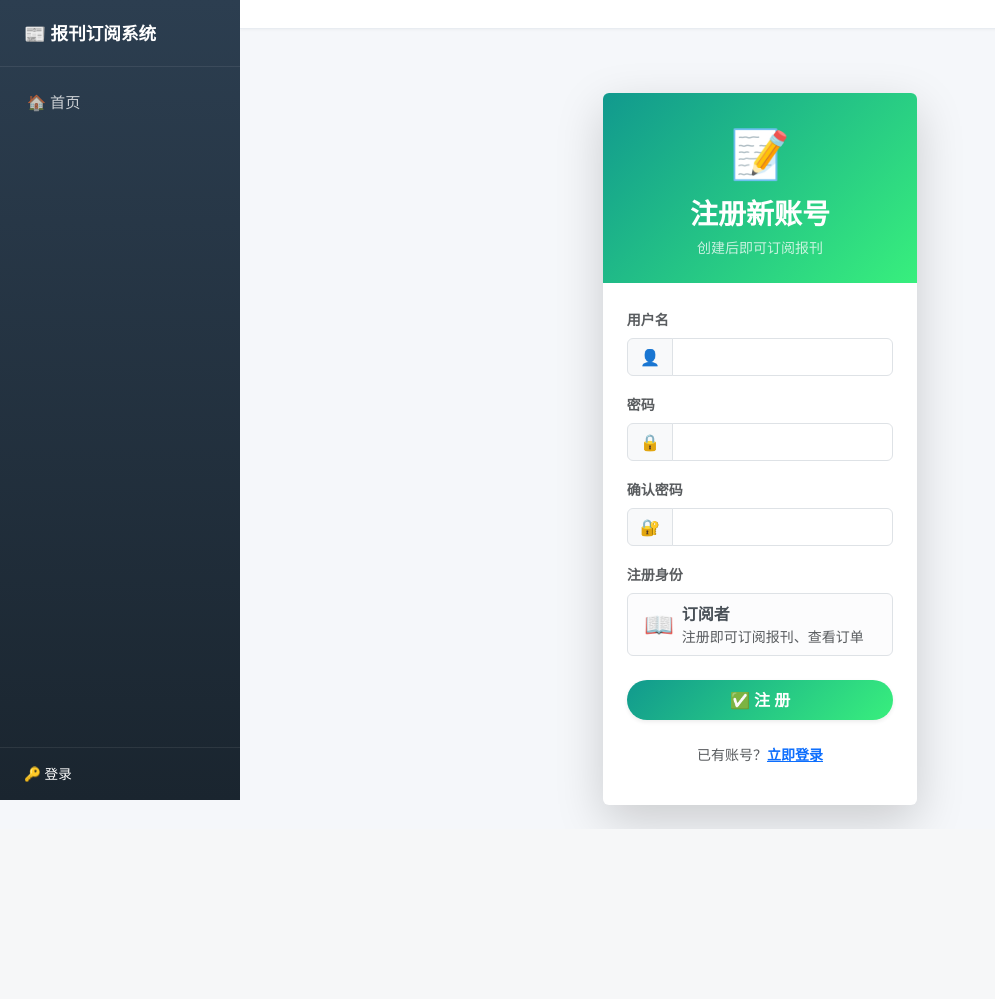
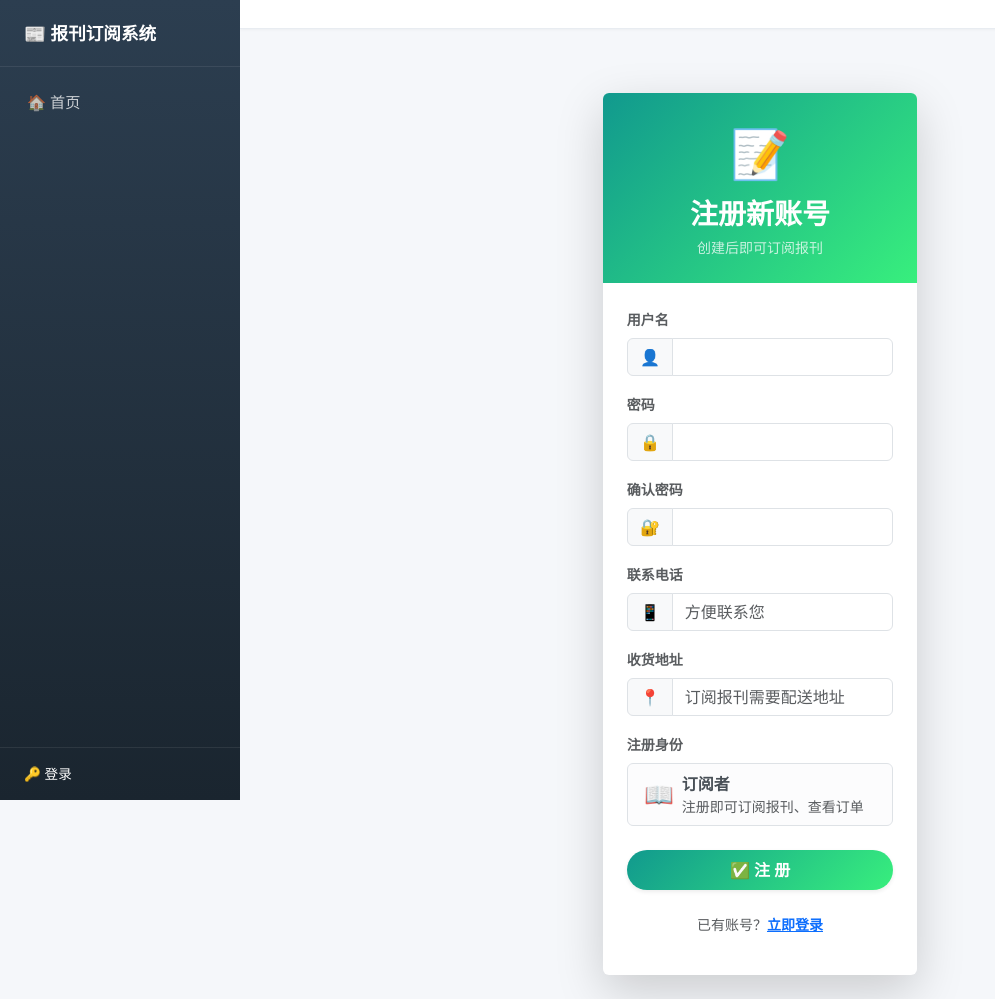
Before and after one commit to Caohuidong-oss/newspaper_system, a Flask app: page /register in a window 1280 px wide. Shown: the whole page, without its empty margins (0-995 px from the left). Before the commit the page ends 829 px from the top, so only its background shows below. Run offline with Flask 2, Linux system fonts and the light colour scheme; some libraries are stand-ins or nearby versions.

Commit message:
feat: 注册页加电话和地址字段（网页版和小程序已支持）

```diff
--- a/app.py
+++ b/app.py
@@ -133,8 +133,8 @@ def register():
                 username=username,
                 password='',  # 密码已存于 LoginUser.password_hash，此处不再存明文
                 real_name=username,
-                phone='',
-                address=''
+                phone=request.form.get('phone', '').strip(),
+                address=request.form.get('address', '').strip()
             )
             db.session.add(new_subscriber)
 
--- a/templates/register.html
+++ b/templates/register.html
@@ -35,6 +35,20 @@
                             <input type="password" class="form-control" id="confirm_password" name="confirm_password" required>
                         </div>
                     </div>
+                    <div class="mb-3">
+                        <label for="phone" class="form-label small fw-bold text-muted">联系电话</label>
+                        <div class="input-group">
+                            <span class="input-group-text bg-light">📱</span>
+                            <input type="text" class="form-control" id="phone" name="phone" placeholder="方便联系您">
+                        </div>
+                    </div>
+                    <div class="mb-3">
+                        <label for="address" class="form-label small fw-bold text-muted">收货地址</label>
+                        <div class="input-group">
+                            <span class="input-group-text bg-light">📍</span>
+                            <input type="text" class="form-control" id="address" name="address" placeholder="订阅报刊需要配送地址">
+                        </div>
+                    </div>
                     <div class="mb-4">
                         <label class="form-label small fw-bold text-muted">注册身份</label>
                         <div class="alert alert-light border py-2 mb-0 d-flex align-items-center gap-2">
```
